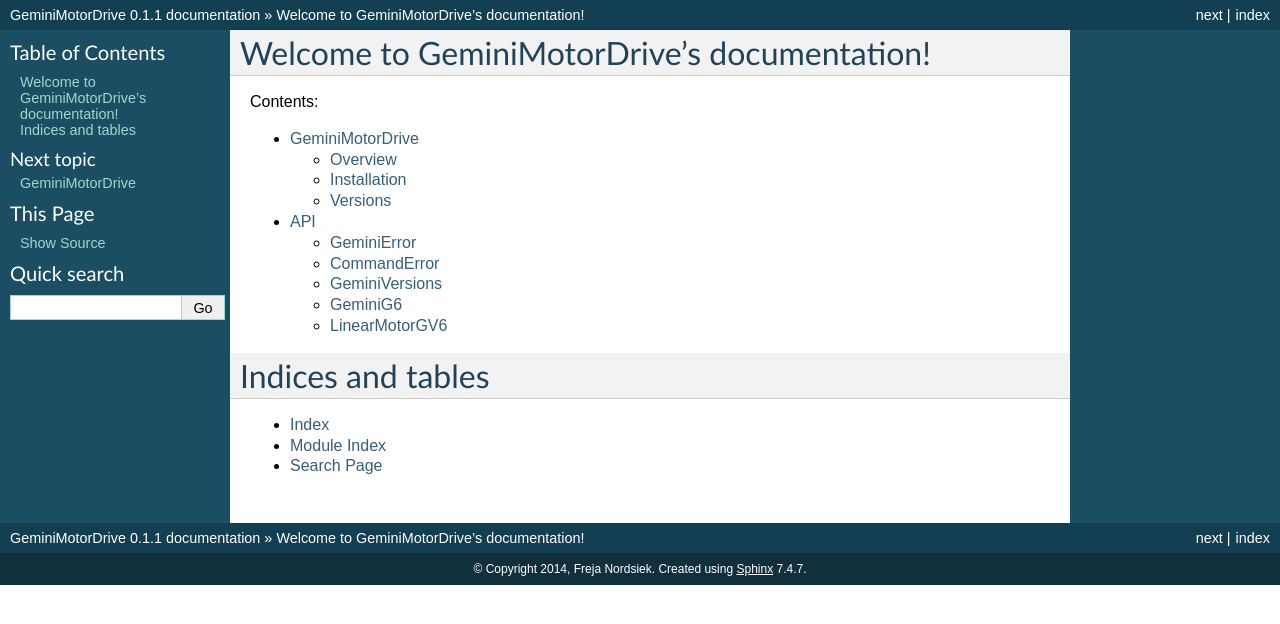
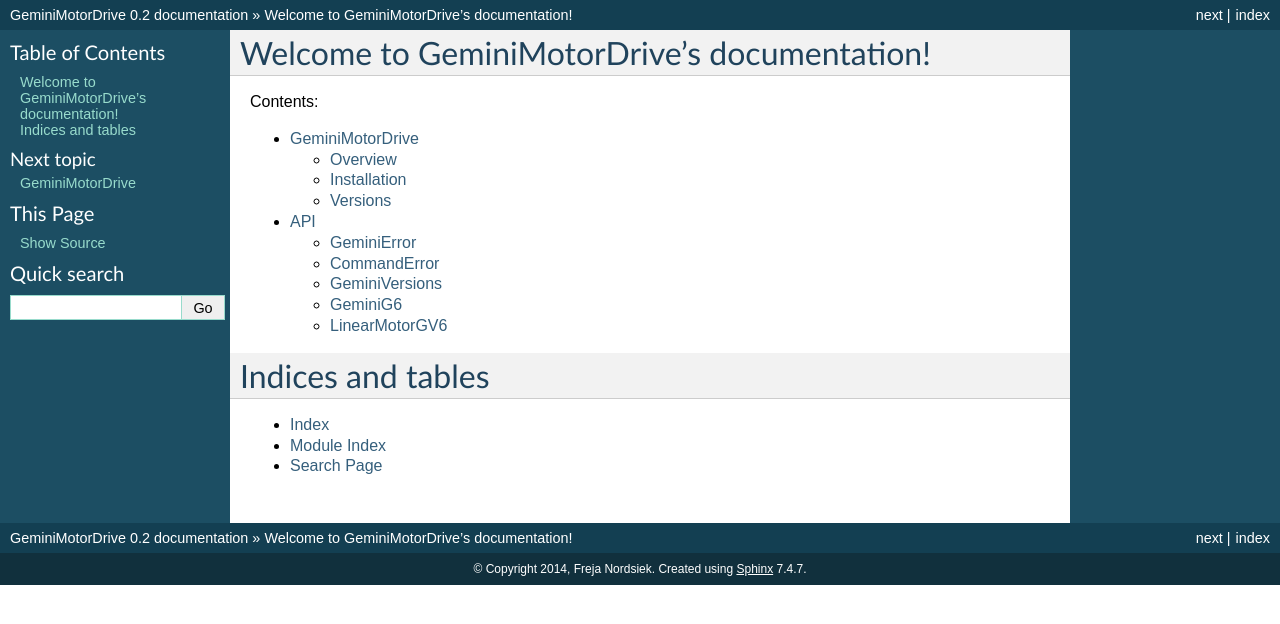
Before and after one commit to frejanordsiek/GeminiMotorDrive, a Sphinx documentation site: the page built from doc/source/index.rst, in a window 1280 px wide. Shown: the top 624 px of the page. Built offline with Sphinx 7.4.7, drawn with Linux system fonts in a browser that asks for light colours; formulas are drawn with MathJax 3.

Commit message:
Incremented version to 0.2.

```diff
--- a/GeminiMotorDrive/__init__.py
+++ b/GeminiMotorDrive/__init__.py
@@ -14,10 +14,10 @@
 
 """ Module for controlling a Parker Hannifin Gemini GV-6 or GT-6.
 
-Version 0.1.1
+Version 0.2
 """
 
-__version__ = "0.1.1"
+__version__ = "0.2"
 
 import math
 import copy
--- a/doc/source/conf.py
+++ b/doc/source/conf.py
@@ -64,9 +64,9 @@ copyright = '2014, Freja Nordsiek'
 # built documents.
 #
 # The short X.Y version.
-version = '0.1.1'
+version = '0.2'
 # The full version, including alpha/beta/rc tags.
-release = '0.1.1'
+release = '0.2'
 
 # The language for content autogenerated by Sphinx. Refer to documentation
 # for a list of supported languages.
--- a/setup.py
+++ b/setup.py
@@ -7,7 +7,7 @@ with open('README.rst') as file:
     long_description = file.read()
 
 setup(name='GeminiMotorDrive',
-      version='0.1.1',
+      version='0.2',
       description='Utilities to control Parker Hannifin Gemini stepper/servo motor drives.',
       long_description=long_description,
       author='Freja Nordsiek',
```
